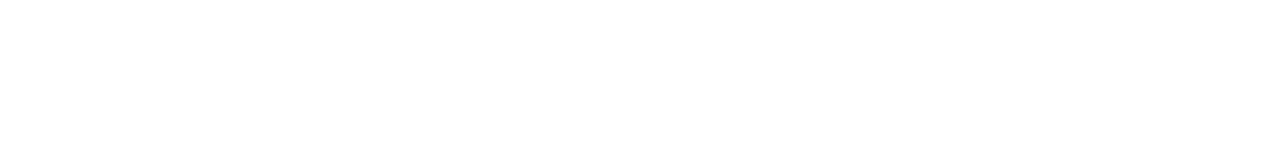
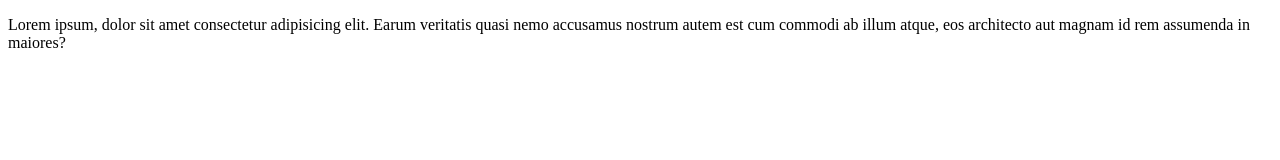
Before and after one commit to xKrompo/github-team-work, a plain HTML site: page index.html in a window 1280 px wide. Drawn offline with Linux system fonts and the light colour scheme.

Commit message:
added paragraph

```diff
--- a/index.html
+++ b/index.html
@@ -6,6 +6,6 @@
     <title>Document</title>
 </head>
 <body>
-
+   <P> Lorem ipsum, dolor sit amet consectetur adipisicing elit. Earum veritatis quasi nemo accusamus nostrum autem est cum commodi ab illum atque, eos architecto aut magnam id rem assumenda in maiores?</P>
 </body>
 </html>
```
